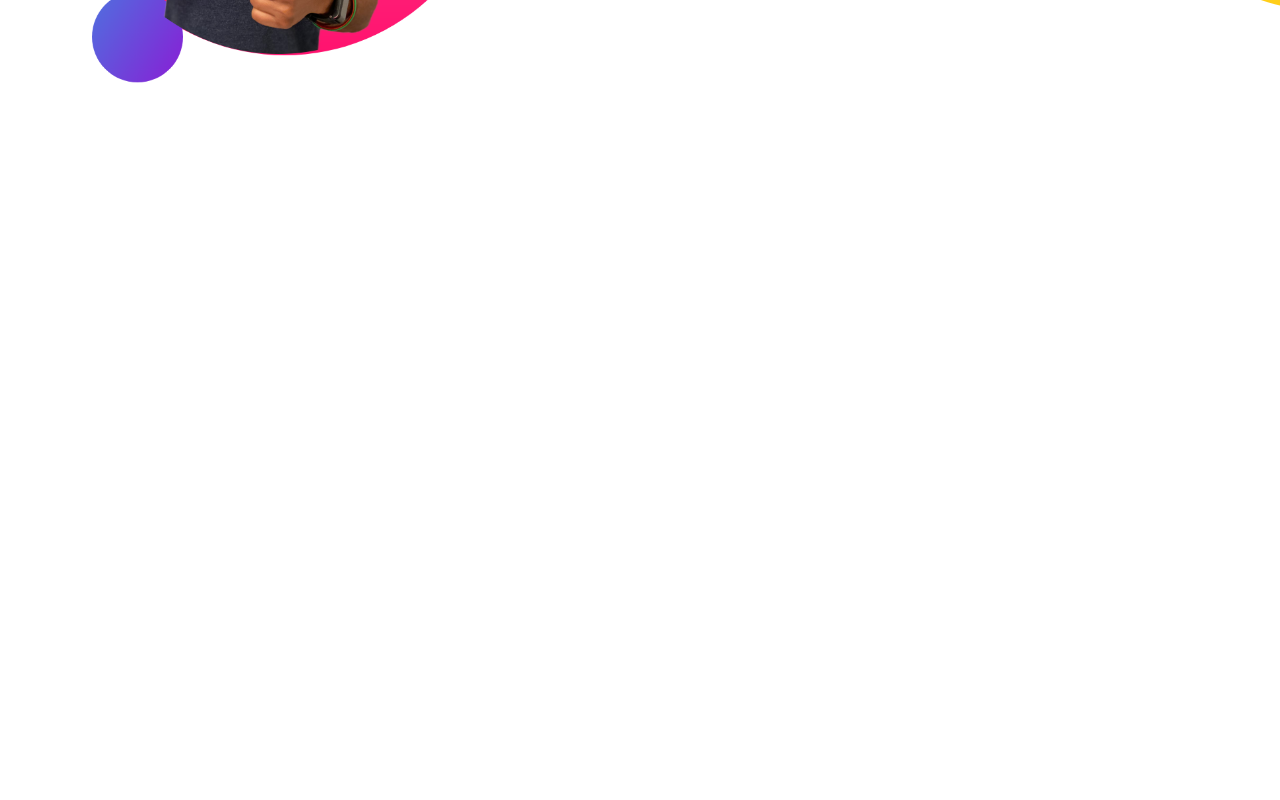
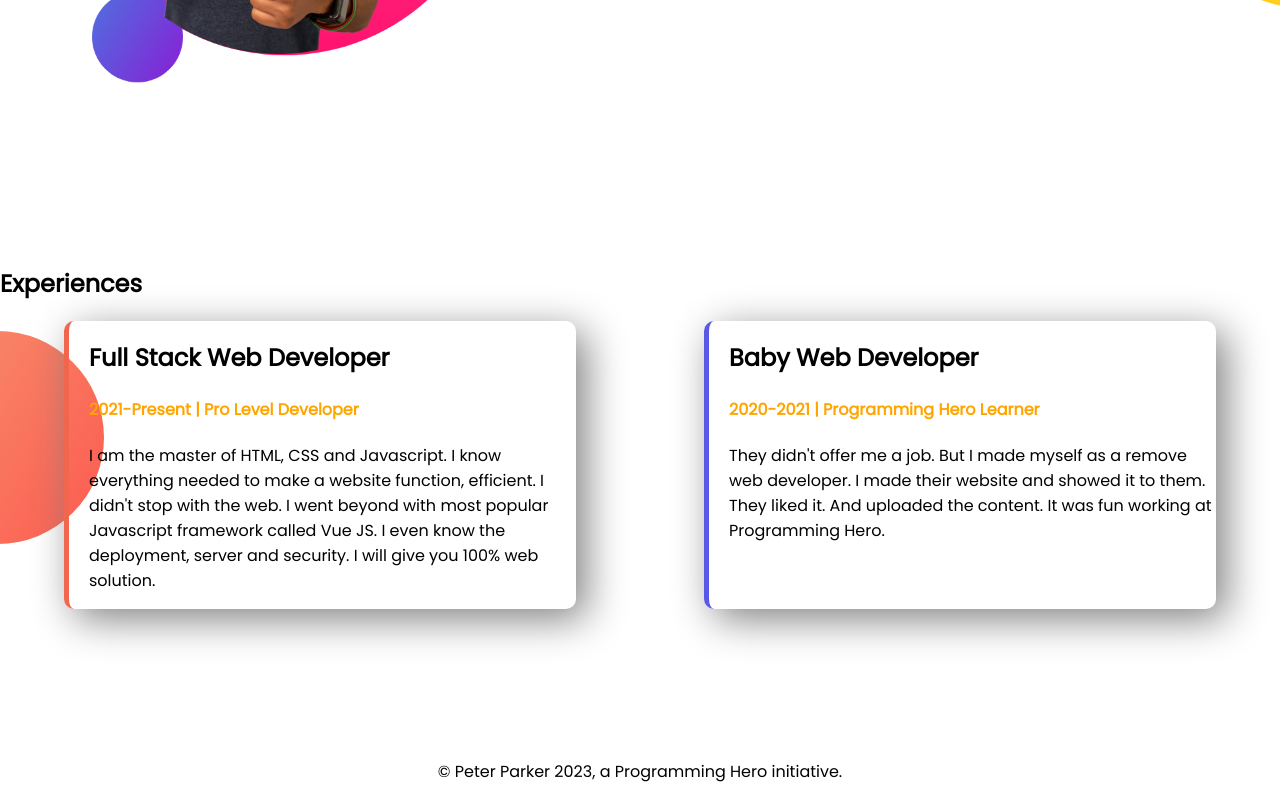
Before and after one commit to rajibdas-it/developer-portfolio, a plain HTML site: page index.html in a window 1280 px wide. Shown: the part 1071-1871 px from the top of the page. Before the commit the page ends 1337 px from the top, so only its background shows below. Drawn offline with Linux system fonts and the light colour scheme.

Commit message:
complete first time

```diff
--- a/index.html
+++ b/index.html
@@ -15,7 +15,7 @@
     <title>Rajib-Web Developer</title>
   </head>
   <body>
-    <section class="top-banner">
+    <section class="my-display top-banner">
       <div class="half-width">
         <h1>Welcome To</h1>
         <h1><span class="orange-color">Peter Parker</span> World</h1>
@@ -33,7 +33,7 @@
         <img src="./image/jhankar.png" alt="" />
       </div>
     </section>
-    <section class="dream-big">
+    <section class="my-display dream-big">
       <div class="half-width">
         <img src="./image/jhankar2.png" alt="" />
       </div>
@@ -49,5 +49,35 @@
         <a class="link-button" target="_blank" href="">Download Resume</a>
       </div>
     </section>
+
+    <section class="experience-area">
+      <h2>Experiences</h2>
+      <div class="my-display">
+        <div class="experience-item full-stack-border">
+          <h2>Full Stack Web Developer</h2>
+          <h4 class="orange-color">2021-Present | Pro Level Developer</h4>
+          <p>
+            I am the master of HTML, CSS and Javascript. I know everything
+            needed to make a website function, efficient. I didn't stop with the
+            web. I went beyond with most popular Javascript framework called Vue
+            JS. I even know the deployment, server and security. I will give you
+            100% web solution.
+          </p>
+        </div>
+        <div class="experience-item baby-border">
+          <h2>Baby Web Developer</h2>
+          <h4 class="orange-color">2020-2021 | Programming Hero Learner</h4>
+          <p>
+            They didn't offer me a job. But I made myself as a remove web
+            developer. I made their website and showed it to them. They liked
+            it. And uploaded the content. It was fun working at Programming
+            Hero.
+          </p>
+        </div>
+      </div>
+    </section>
+    <footer>
+      <p>© Peter Parker 2023, a Programming Hero initiative.</p>
+    </footer>
   </body>
 </html>
--- a/style.css
+++ b/style.css
@@ -10,7 +10,7 @@ h1 {
   color: orange;
 }
 
-section {
+.my-display {
   display: flex;
   margin-bottom: 150px;
 }
@@ -45,3 +45,29 @@ section {
   background-repeat: no-repeat;
   background-position: right;
 }
+
+.experience-item {
+  width: 40%;
+  margin-left: 5%;
+  margin-right: 5%;
+  padding-left: 20px;
+  box-shadow: 10px 10px 40px gray;
+  border-radius: 10px;
+}
+.experience-area {
+  background-image: url(./image/exp-bg.png);
+  background-repeat: no-repeat;
+  background-position: left;
+}
+
+.full-stack-border {
+  border-left: 5px solid;
+  border-color: rgb(240, 102, 78);
+}
+.baby-border {
+  border-left: 5px solid rgb(89, 89, 230);
+}
+
+footer p {
+  text-align: center;
+}
```
